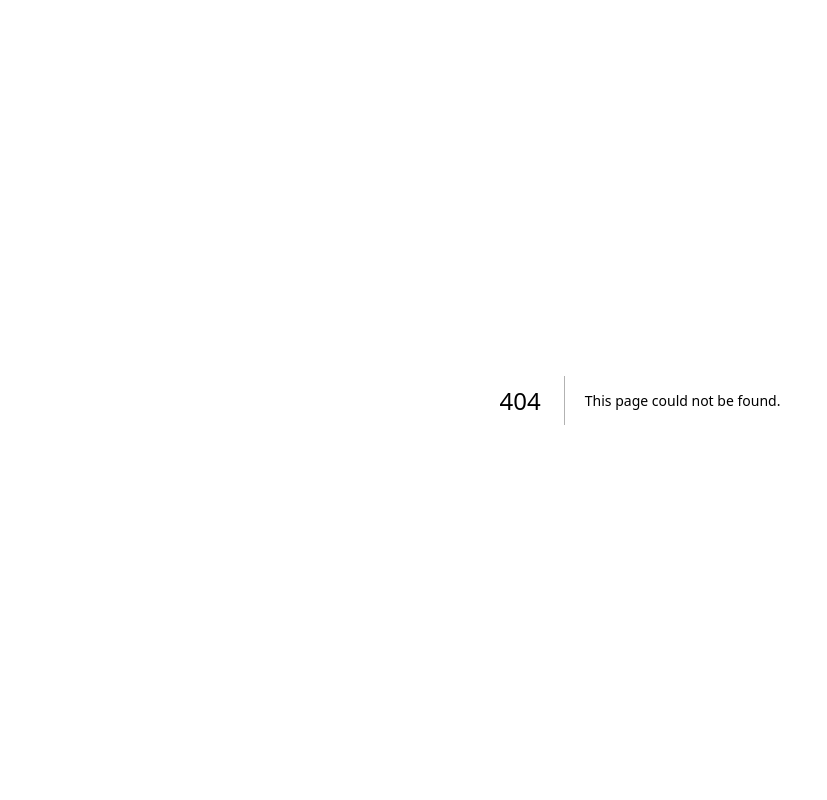
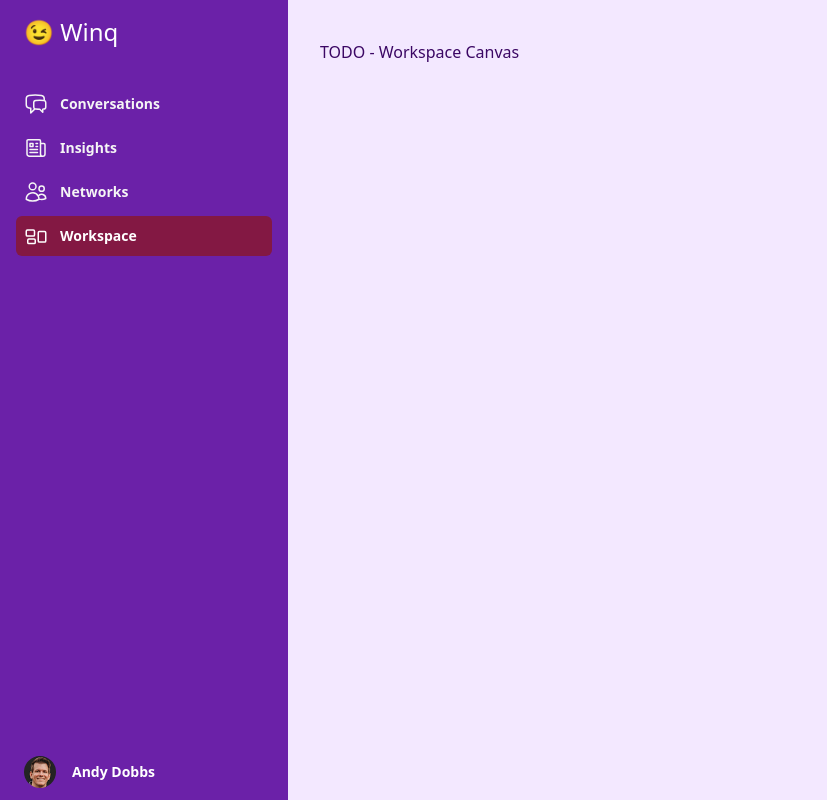
Before and after one commit to adobbs/winq-demo, a Next.js app: page /workspace in a window 1280 px wide. Before the commit this address had no page. Shown: the whole page, without its empty margins (0-827 px from the left). Built offline with nearby package versions, Linux system fonts and the light colour scheme; a web font is replaced by a local one.

Commit message:
Rename worksheets to workspace

```diff
--- a/src/components/ChatThread.tsx
+++ b/src/components/ChatThread.tsx
@@ -3,7 +3,7 @@ import JobList from "./JobList";
 
 // TODO: Dynamically color chat carets
 // TODO: JobList actions - request new list, done, cancel
-// TODO: Link worksheets to worksheets page
+// TODO: Link job list to workspace page
 // TODO: Convert to more subcomponents
 // TODO: Navigating to prior conversations
 
@@ -27,7 +27,7 @@ const chatMessages = [
     { id: 4, isAuthorUser: true, emoji: null, type: "text", content: "Yes." },
     { id: 5, isAuthorUser: false, emoji: emojiSlightSmile, type: "text", content: `Here is a list of similar jobs. ${emojiPointingDownText} ` },
     { id: 6, isAuthorUser: false, emoji: null, type: "list", content: jobList },
-    { id: 7, isAuthorUser: false, emoji: emojiNerd, type: "text", content: "I've saved this list to your worksheets. Want me to reach out now?" },
+    { id: 7, isAuthorUser: false, emoji: emojiNerd, type: "text", content: "I've saved this list to your workspace. Want me to reach out now?" },
     { id: 8, isAuthorUser: true, emoji: null, type: "text", content: emojiThumbsUp },
     { id: 9, isAuthorUser: false, emoji: emojiCool, type: "text", content: `${emojiPartyText} Great! Anything else?` },
 ];
--- a/src/pages/conversations.tsx
+++ b/src/pages/conversations.tsx
@@ -12,7 +12,7 @@ const conversationsNav = [
     { name: 'Conversations', href: '/conversations', icon: ChatBubbleLeftRightIcon, current: true },
     { name: 'Insights', href: '/insights', icon: NewspaperIcon, current: false },
     { name: 'Networks', href: '/networks', icon: UsersIcon, current: false },
-    { name: 'Worksheets', href: '/worksheets', icon: RectangleGroupIcon, current: false },
+    { name: 'Workspace', href: '/workspace', icon: RectangleGroupIcon, current: false },
 ];
 
 const Conversations: NextPage = () => {
--- a/src/pages/insights.tsx
+++ b/src/pages/insights.tsx
@@ -11,7 +11,7 @@ const insightsNav = [
     { name: 'Conversations', href: '/conversations', icon: ChatBubbleLeftRightIcon, current: false },
     { name: 'Insights', href: '/insights', icon: NewspaperIcon, current: true },
     { name: 'Networks', href: '/networks', icon: UsersIcon, current: false },
-    { name: 'Worksheets', href: '/worksheets', icon: RectangleGroupIcon, current: false },
+    { name: 'Workspace', href: '/workspace', icon: RectangleGroupIcon, current: false },
 ];
 
 const Insights: NextPage = () => {
--- a/src/pages/networks.tsx
+++ b/src/pages/networks.tsx
@@ -11,7 +11,7 @@ const networksNav = [
     { name: 'Conversations', href: '/conversations', icon: ChatBubbleLeftRightIcon, current: false },
     { name: 'Insights', href: '/insights', icon: NewspaperIcon, current: false },
     { name: 'Networks', href: '/networks', icon: UsersIcon, current: true },
-    { name: 'Worksheets', href: '/worksheets', icon: RectangleGroupIcon, current: false },
+    { name: 'Workspace', href: '/workspace', icon: RectangleGroupIcon, current: false },
 ];
 
 const Networks: NextPage = () => {
--- a/src/pages/worksheets.tsx
+++ b/src/pages/workspace.tsx
@@ -7,22 +7,22 @@ import {
     UsersIcon,
 } from '@heroicons/react/24/outline'
 
-const worksheetsNav = [
+const workspaceNav = [
     { name: 'Conversations', href: '/conversations', icon: ChatBubbleLeftRightIcon, current: false },
     { name: 'Insights', href: '/insights', icon: NewspaperIcon, current: false },
     { name: 'Networks', href: '/networks', icon: UsersIcon, current: false },
-    { name: 'Worksheets', href: '/worksheets', icon: RectangleGroupIcon, current: true },
+    { name: 'Workspace', href: '/workspace', icon: RectangleGroupIcon, current: true },
 ];
 
-const Worksheets: NextPage = () => {
+const Workspace: NextPage = () => {
     return (
         <>
-            <MainNav page="Worksheets" navigation={worksheetsNav} />
+            <MainNav page="Workspace" navigation={workspaceNav} />
             <main className="py-10 lg:pl-72">
-                <div className="px-4 sm:px-6 lg:px-8 text-purple-950">TODO - Worksheet Canvas</div>
+                <div className="px-4 sm:px-6 lg:px-8 text-purple-950">TODO - Workspace Canvas</div>
             </main>
         </>
     );
 };
 
-export default Worksheets;
+export default Workspace;
```
